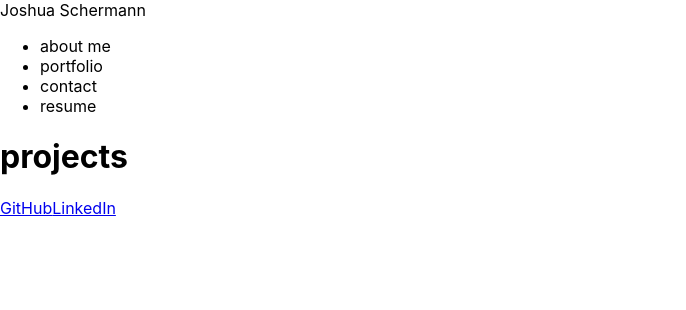
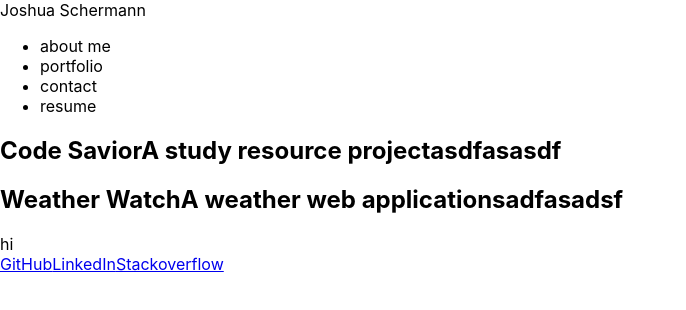
Before and after one commit to josh2100/react-portfolio, a React (Create React App) app: page / in a window 1280 px wide. Both pictures are taken after a click on the element "portfolio". Shown: the top 310 px of the page, without its empty margins (0-686 px from the left). Built offline with nearby package versions, Linux system fonts and the light colour scheme.

Commit message:
map working

```diff
--- a/src/components/Footer/index.js
+++ b/src/components/Footer/index.js
@@ -1,4 +1,4 @@
-import useState from "react";
+// import useState from "react";
 
 function Footer() {
   return (
@@ -11,7 +11,14 @@ function Footer() {
         target="_blank"
         rel="noreferrer"
       >
-         LinkedIn
+        LinkedIn
+      </a>
+      <a
+        href="https://stackoverflow.com/users/18326954/joshua-s"
+        target="_blank"
+        rel="noreferrer"
+      >
+        Stackoverflow
       </a>
     </footer>
   );
--- a/src/components/Header/index.js
+++ b/src/components/Header/index.js
@@ -1,4 +1,4 @@
-import useState from 'react';
+// import useState from 'react';
 
 function Header() {
     return (
--- a/src/components/Main/index.js
+++ b/src/components/Main/index.js
@@ -1,23 +1,29 @@
-import { useState } from "react";
+// import { useState } from "react";
+import Portfolio from '../Portfolio';
 
 // Selected page is destructured from props
 function Main({ selectedPage }) {
   const display = () => {
     switch (selectedPage.title) {
       case "about me":
-        return (<h1>about</h1>); // about component here
+        return <h1>about</h1>; // about component here
       case "portfolio":
-        return (<h1>projects</h1>); // projects component here
+        return (
+          <>
+            {/* <h1>projects</h1> */}
+            <Portfolio />
+          </>
+        ); // projects component here
       case "contact":
-        return (<h1>contact</h1>); // about component here
+        return <h1>contact</h1>; // about component here
       case "resume":
-        return (<h1>resume</h1>); // projects component here
+        return <h1>resume</h1>; // projects component here
       default:
-        return (<h1>about</h1>);
+        return <h1>about</h1>;
     }
   };
 
-  return (<div>{display()}</div>);
+  return <div>{display()}</div>;
 }
 
 export default Main;
--- a/src/components/Navigation/index.js
+++ b/src/components/Navigation/index.js
@@ -1,7 +1,8 @@
-import { useState } from 'react';
+// import { useState } from 'react';
 
 function Navigation(props) {
-    const { options, setSelectedPage, selectedPage} = props;
+    // const { options, setSelectedPage, selectedPage} = props;
+    const { options, setSelectedPage} = props;
 
     return (
         <nav>
--- /dev/null
+++ b/src/components/Portfolio/index.js
@@ -0,0 +1,30 @@
+import { useState } from "react";
+import Project from "../Project";
+
+function Portfolio() {
+  const [projects] = useState([
+    {
+      title: "Code Savior",
+      body: "A study resource project",
+      deployed: "asdfas",
+      repo: "asdf",
+    },
+    {
+      title: "Weather Watch",
+      body: "A weather web application",
+      deployed: "sadfas",
+      repo: "adsf",
+    },
+  ]);
+
+  return (
+    <section>
+      {projects.map((project, id) => (
+        <Project project={project} key={id} />
+      ))}
+      <div>hi</div>
+    </section>
+  );
+}
+
+export default Portfolio;
--- a/src/components/Project/index.js
+++ b/src/components/Project/index.js
@@ -1,9 +1,11 @@
-import useState from 'react';
+// import useState from "react";
 
-function Project() {
-    return (
-        <section>Project</section>
-    )
+function Project({ project }) {
+  const { title, body, deployed, repo } = project;
+
+  return (
+      <h1>{title}{body}{deployed}{repo}</h1>
+  );
 }
 
 export default Project;
```
